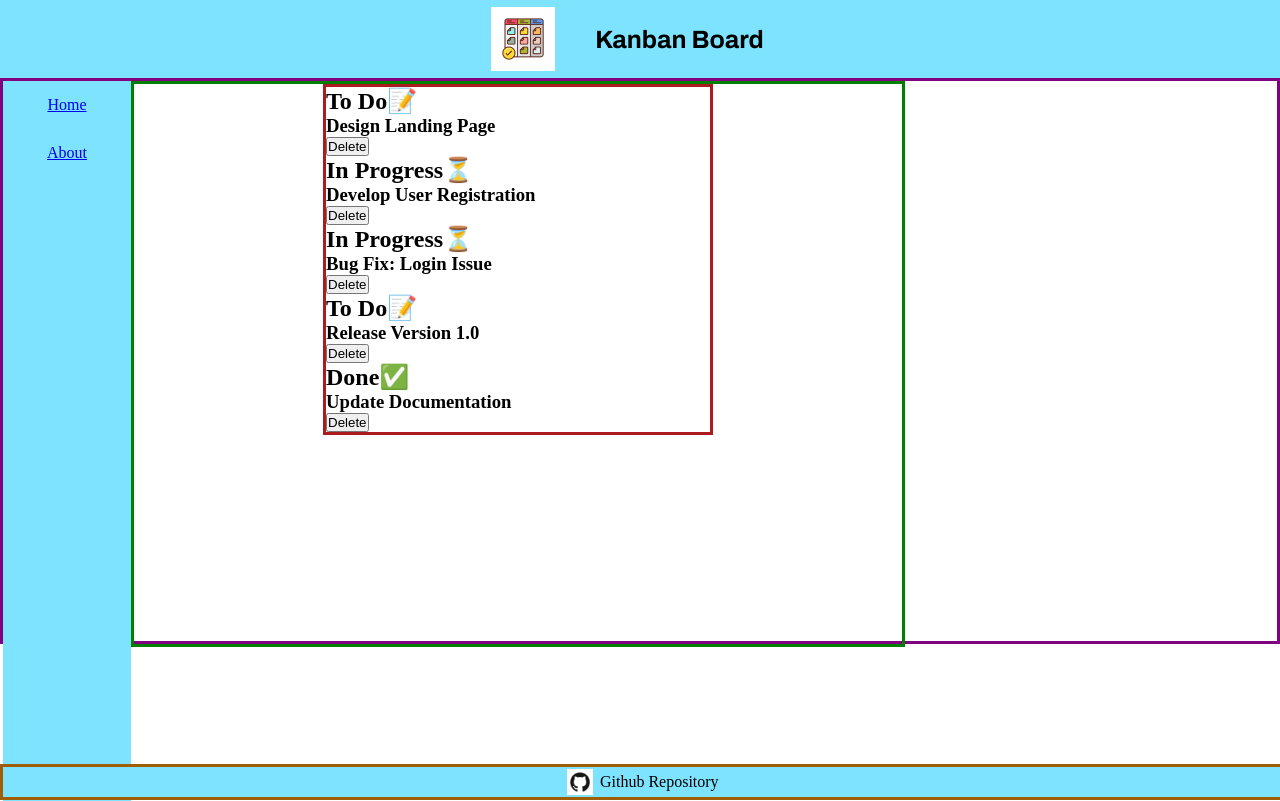
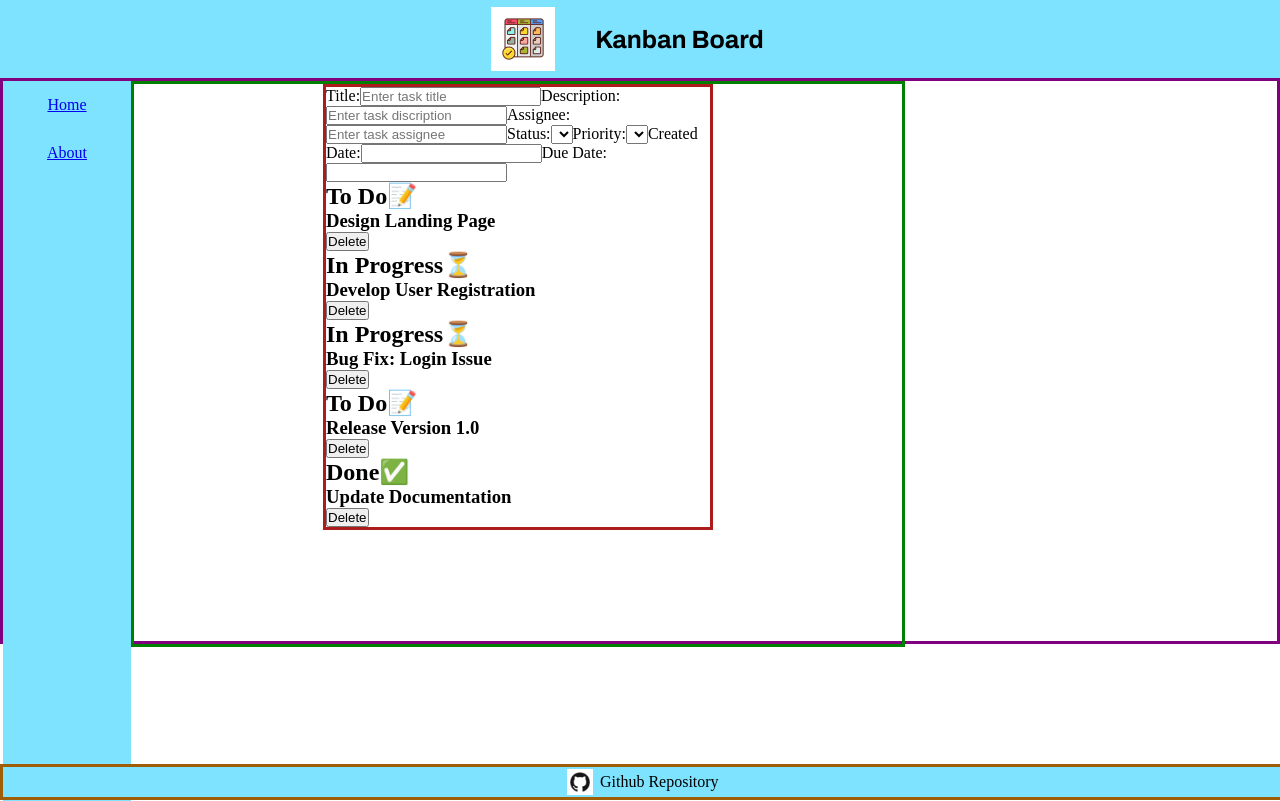
Before and after one commit to Pari12007/Kanban-Borad, a React (Vite) app in the folder Kanban-Board/: page / in a window 1280 px wide. Built offline with nearby package versions, Linux system fonts and the light colour scheme.

Commit message:
Progress

```diff
--- /dev/null
+++ b/Kanban-Board/src/components/Form.jsx
@@ -0,0 +1,86 @@
+import { useState } from "react";
+
+function Form() {
+  const [title, setTitle] = useState("");
+  const [description, setDescription] = useState("");
+  const [assignee, setAssignee] = useState("");
+  const [status, setStatus] = useState("To Do");
+  const [priority, setPriority] = useState("Low");
+  const [createdDate, setCreatedDate] = useState("");
+  const [dueDate, setDueDate] = useState("");
+
+  function handleNewTask(event) {}
+
+  return (
+    <div className="form-page">
+      <form onSubmit={handleNewTask}>
+        {/* TITLE */}
+        <label>
+          Title:
+          <input
+          name = "title"
+          value = {title}
+          onChange = {(event) => setTitle(event.target.value)}
+          type = "text"
+          placeholder = "Enter task title"
+          />
+        </label>
+
+        {/* DESCRIPTION */}
+        <label>
+          Description:
+          <input
+          name = "discription"
+          value = {description}
+          onChange = {(event) => setDescription(event.target.value)}
+          type = "text"
+          placeholder = "Enter task discription"
+          />
+        </label>
+
+        {/* //ASSIGNEE */}
+        <label>
+          Assignee:
+          <input
+          name = "assignee"
+          value = {assignee}
+          onChange = {(event) => setAssignee(event.target.value)}
+          type = "text"
+          placeholder = "Enter task assignee"
+          />
+        </label>
+
+        {/* //STATUS */}
+        <label>
+          Status:
+          <select>
+            <option></option>
+          </select>
+        </label>
+
+        {/* //PRIORITY */}
+
+        <label>
+          Priority:
+          <select>
+            <option></option>
+          </select>
+        </label>
+
+        {/* //CREATED DATE */}
+        <label>
+          Created Date:
+          <input />
+        </label>
+
+        {/* //DUE DATE */}
+        <label>
+          Due Date:
+          <input />
+        </label>
+      </form>
+    </div>
+  );
+}
+
+export default Form;
--- a/Kanban-Board/src/pages/Dashboard.jsx
+++ b/Kanban-Board/src/pages/Dashboard.jsx
@@ -1,10 +1,12 @@
 import List from "../components/List";
+import Form from "../components/Form";
 
 function Dashboard (){
     return (
 
 
         <div className = "dashboard">
+            <Form />
          <List />
 
         </div>
```
